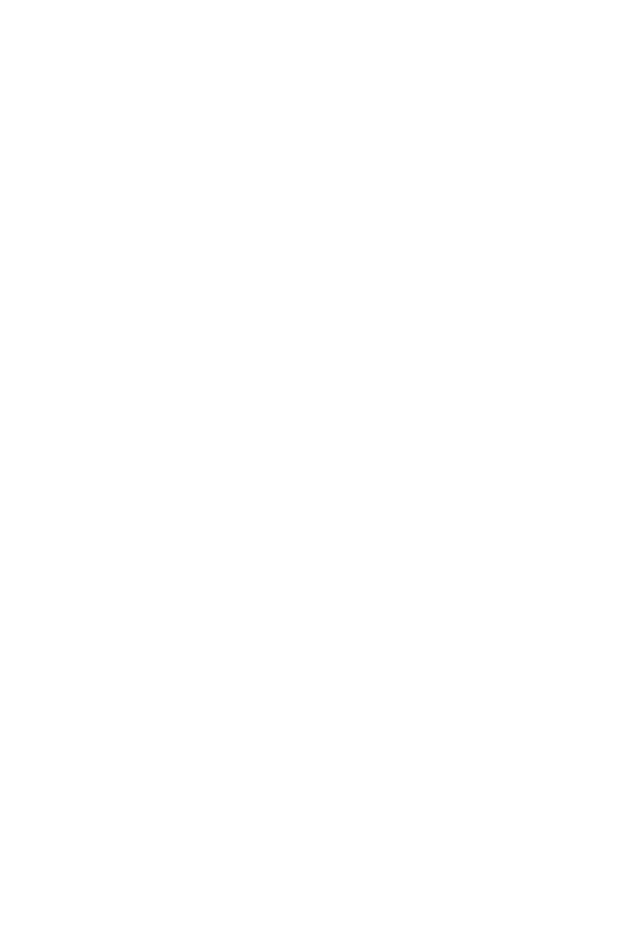
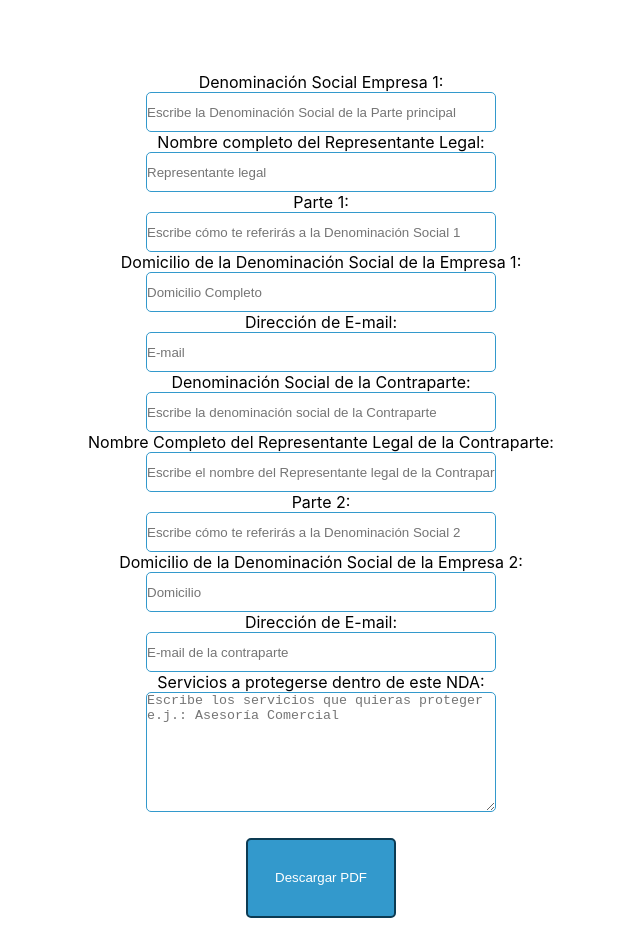
Before and after one commit to Hermestech/Contrato, a React (Create React App) app: page / in a window 1280 px wide. Shown: the part 120-1063 px from the top of the page, without its empty margins (319-959 px from the left). Before the commit the page ends 800 px from the top, so only its background shows below. Built offline with nearby package versions, Linux system fonts and the light colour scheme.

Commit message:
formato del contrato listo

```diff
--- a/src/Components/Form.jsx
+++ b/src/Components/Form.jsx
@@ -2,6 +2,9 @@
 
 import axios from 'axios';
 import { saveAs } from 'file-saver'
+import './Styles/Form.css'
+
+
 
 class Form extends Component {
     state = {
@@ -20,7 +23,8 @@
 
       handleChange = ({ target: { value, name }}) => this.setState({ [name]: value })
 
-      createAndDownloadPdf = () => {
+      createAndDownloadPdf = (e) => {
+          e.preventDefault();
         axios.post('/create-pdf', this.state)
           .then(() => axios.get('fetch-pdf', { responseType: 'blob' }))
           .then((res) => {
@@ -33,65 +37,85 @@
       render() {
         return (
 
-          <div className="App">
-            <label for="">Denominación Social Empresa 1:</label>
+          <div className="container">
+            <label for=""> Denominación Social Empresa 1:</label>
            <input type="text"
-             placeholder='Denominación social Parte principal'
-             name='dsActor' onChange={this.handleChange}/>
+             placeholder='Escribe la Denominación Social de la Parte principal'
+             name='dsActor'
+             autoComplete='name'
+             required
+             onChange={this.handleChange}/>
 
            <label for="">Nombre completo del Representante Legal:</label>
            <input type="text"
            placeholder='Representante legal'
+           autoComplete='name'
+           data-message='algo'
            name='rpLegalActor' onChange={this.handleChange}/>
 
            <label >Parte 1:</label>
              <input type="text"
-              placeholder='Parte 1'
+              placeholder='Escribe cómo te referirás a la Denominación Social 1'
+              required
                name='parteActor' onChange={this.handleChange}/>
 
            <label for="">Domicilio de la Denominación Social de la Empresa 1:</label>
              <input type="text"
-              placeholder='Domicilio'
+              placeholder='Domicilio Completo'
+              required
                name='domicilioActor' onChange={this.handleChange}/>
 
             <label for="">Dirección de E-mail: </label>
              <input type="email"
              placeholder='E-mail'
+             autoComplete='email'
+             required
               name='emailActor' onChange={this.handleChange} />
 
             <label for="">Denominación Social de la Contraparte:</label>
              <input type="text"
-              placeholder='Nombre Contraparte'
+              placeholder='Escribe la denominación social de la Contraparte'
+              required
               name='dsResistente'onChange={this.handleChange}/>
 
             <label for="">Nombre Completo del Representante Legal de la Contraparte:</label>
              <input type="text"
-             placeholder='Representante legal Contraparte'
+             placeholder='Escribe el nombre del Representante legal de la Contraparte'
+             autoComplete='name'
+             required
              name='rpLegalResistente' onChange={this.handleChange}/>
 
             <label htmlFor="">Parte 2:</label>
              <input type="text"
-              placeholder='Parte 2'
+              placeholder='Escribe cómo te referirás a la Denominación Social 2'
+              required
               name='parteResistente' onChange={this.handleChange}/>
 
             <label htmlFor="">Domicilio de la Denominación Social de la Empresa 2:</label>
              <input type="text"
              placeholder='Domicilio'
+             required
             name='domicilioResistente' onChange={this.handleChange}/>
 
             <label for="">Dirección de E-mail: </label>
             <input type="email"
-            placeholder='E-mail'
+            placeholder='E-mail de la contraparte'
+            autoComplete='email'
+            required
              name='emailResistente' onChange={this.handleChange} />
 
             <label htmlFor="">Servicios a protegerse dentro de este NDA:</label>
-             <input type="text"
-              placeholder='Servicios'
+
+             <textarea list='servicios'
+              placeholder='Escribe los servicios que quieras proteger e.j.: Asesoría Comercial '
               name='Servicios'
+              required
+              spellCheck='true'
               onChange={this.handleChange} />
 
 
-            <button onClick={this.createAndDownloadPdf}>Download PDF</button>
+
+            <button onClick={this.createAndDownloadPdf}>Descargar PDF</button>
           </div>
         );
       }
--- /dev/null
+++ b/src/Components/Styles/Form.css
@@ -0,0 +1,43 @@
+*{
+    margin: 0;
+    padding: 0;
+    box-sizing: border-box;
+}
+.container{
+    display: flex;
+    flex-direction: column;
+    margin-top: 15%;
+    justify-content: center;
+    align-items: center;
+}
+label{
+    text-align: center;
+}
+input{
+    width: 350px;
+    height: 40px;
+    outline: 0;
+    border: 1px solid #39c;
+    border-radius: 5px;
+}
+textarea{
+    width: 350px;
+    height: 120px;
+    outline: 0;
+    border: 1px solid #39c;
+    border-radius: 5px;
+}
+
+button{
+    margin-top: 2%;
+    width: 150px;
+    height: 80px;
+    margin-bottom: 2%;
+    border: 2px solid rgb(12, 59, 83);
+    border-radius: 5px;
+    background-color: #39c;
+    color: white;
+}
+button:hover{
+    background-color:rgb(29, 93, 126) ;
+}
```
